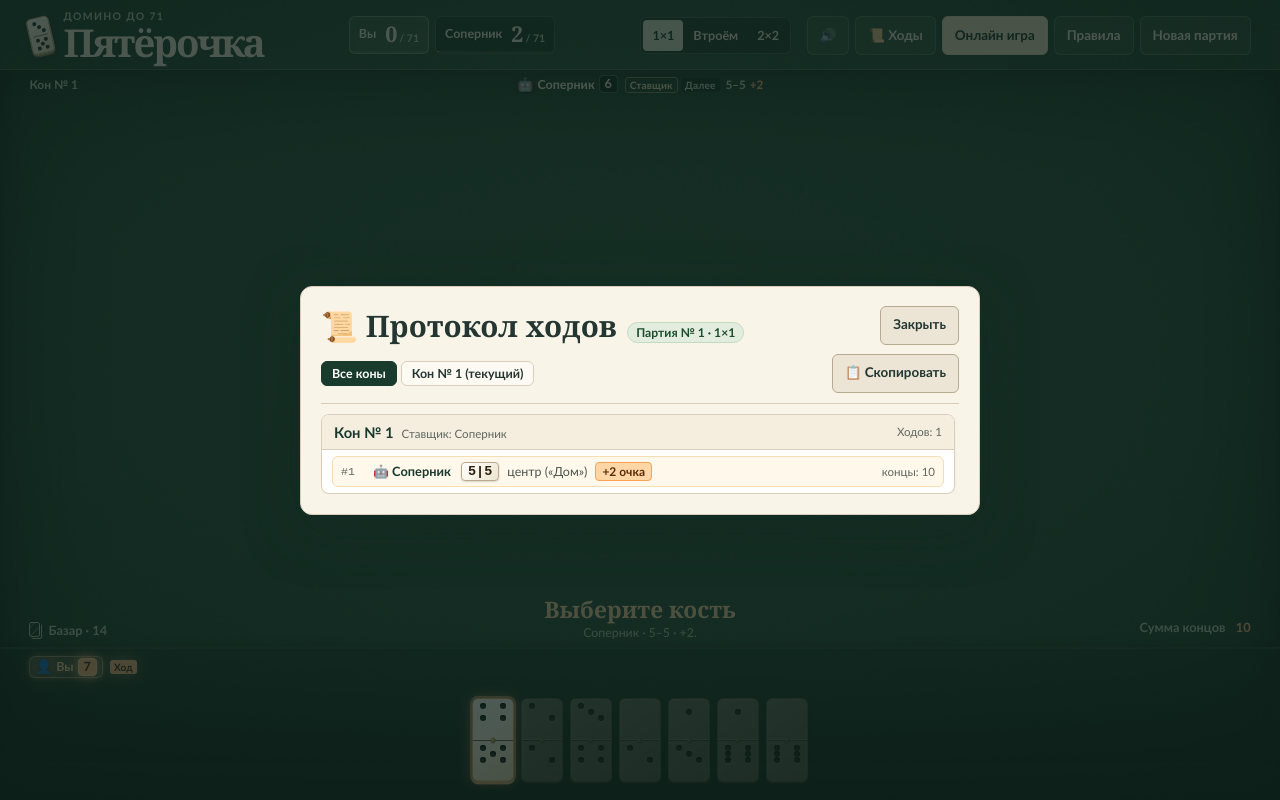
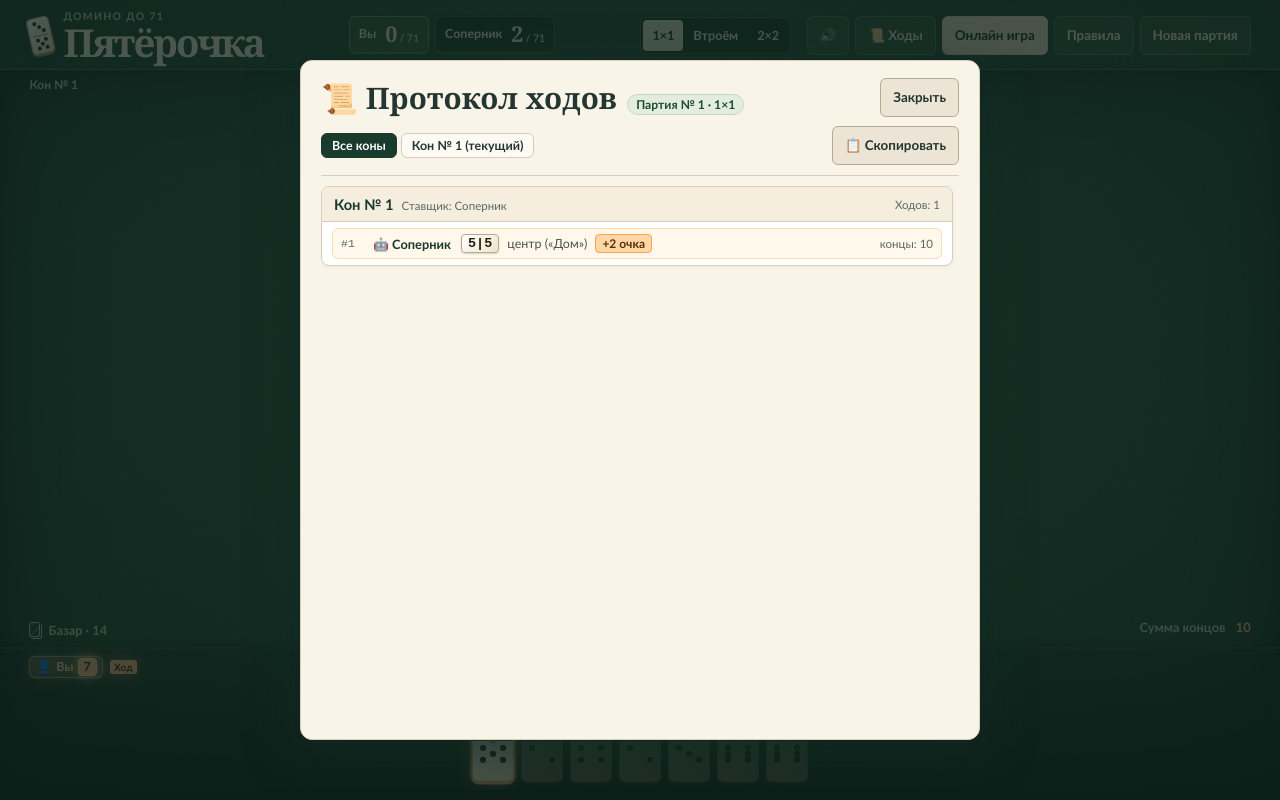
Before and after one commit to qwertynovo2026-dotcom/domino-game, a website: page domino/index.html in a window 1280 px wide. Both pictures are taken after a click on the button "📜 Ходы". Drawn offline with Linux system fonts and the light colour scheme.

Commit message:
\ fix: enable smooth vertical scrolling in protocol dialog across all rounds\

```diff
--- a/domino/app.js
+++ b/domino/app.js
@@ -470,6 +470,7 @@
       allBtn.addEventListener('click', () => {
         activeHistoryRoundFilter = 'all';
         renderHistoryDialogContent();
+        if (historyBodyEl) historyBodyEl.scrollTop = 0;
       });
       tabs.push(allBtn);
 
@@ -482,6 +483,7 @@
         tabBtn.addEventListener('click', () => {
           activeHistoryRoundFilter = round.roundNumber;
           renderHistoryDialogContent();
+          if (historyBodyEl) historyBodyEl.scrollTop = 0;
         });
         tabs.push(tabBtn);
       }
@@ -596,18 +598,24 @@
     historyBodyEl.replaceChildren(...cards);
   }
 
-  function openHistoryDialog() {
+  function openHistoryDialog(filter = null) {
+    if (filter !== null) {
+      activeHistoryRoundFilter = filter;
+    }
     renderHistoryDialogContent();
     try {
       if (!historyDialog.open) historyDialog.showModal();
     } catch {}
     setTimeout(() => {
-      if (historyBodyEl) historyBodyEl.scrollTop = historyBodyEl.scrollHeight;
-    }, 60);
-  }
-
-  historyOpenBtn?.addEventListener('click', openHistoryDialog);
-  turnHistoryBtn?.addEventListener('click', openHistoryDialog);
+      if (historyBodyEl) historyBodyEl.scrollTop = 0;
+    }, 40);
+  }
+
+  historyOpenBtn?.addEventListener('click', () => openHistoryDialog());
+  turnHistoryBtn?.addEventListener('click', () => {
+    const filter = (game?.phase === 'match-over') ? 'all' : (game?.roundNumber ?? 'all');
+    openHistoryDialog(filter);
+  });
 
   historyCopyBtn?.addEventListener('click', async () => {
     const text = buildHistoryPlainText();
--- a/domino/index.html
+++ b/domino/index.html
@@ -5,13 +5,13 @@
   <meta name="viewport" content="width=device-width, initial-scale=1">
   <meta name="theme-color" content="#153a2f">
   <title>Пятёрочка · Домино до 71</title>
-  <link rel="stylesheet" href="style.css?v=2.9">
+  <link rel="stylesheet" href="style.css?v=2.9.1">
   <script defer src="engine.js?v=2.0"></script>
   <script defer src="layout.js?v=2.0"></script>
   <script defer src="sound.js?v=2.7"></script>
   <script defer src="quick-messages.js?v=2.2"></script>
   <script defer src="net.js?v=2.2"></script>
-  <script defer src="app.js?v=2.9"></script>
+  <script defer src="app.js?v=2.9.1"></script>
 </head>
 <body>
   <div class="shell">
--- a/domino/style.css
+++ b/domino/style.css
@@ -1095,10 +1095,16 @@ dialog :focus-visible { outline-color: var(--brick); }
 /* Moves History Protocol Dialog */
 .history-dialog {
   width: min(680px, calc(100% - 20px));
-  max-height: calc(100dvh - 30px);
-  padding: 18px 20px 20px;
+  height: min(85dvh, 720px);
+  max-height: calc(100dvh - 24px);
+  padding: 16px 20px 16px;
   display: flex;
   flex-direction: column;
+  overflow: hidden;
+  box-sizing: border-box;
+}
+.history-dialog .dialog-head {
+  flex: none;
 }
 .history-header-left {
   display: flex;
@@ -1116,6 +1122,7 @@ dialog :focus-visible { outline-color: var(--brick); }
   border: 1px solid #c2dbbe;
 }
 .history-toolbar {
+  flex: none;
   display: flex;
   justify-content: space-between;
   align-items: center;
@@ -1164,15 +1171,31 @@ dialog :focus-visible { outline-color: var(--brick); }
   white-space: nowrap;
 }
 .history-body {
-  flex: 1 1 auto;
+  flex: 1 1 0;
+  min-height: 0;
   overflow-y: auto;
   overscroll-behavior: contain;
   display: flex;
   flex-direction: column;
   gap: 12px;
-  padding-right: 4px;
+  padding-right: 6px;
   scrollbar-width: thin;
-  scrollbar-color: #b7cbac63 transparent;
+  scrollbar-color: #baa88c transparent;
+}
+.history-body::-webkit-scrollbar {
+  width: 8px;
+}
+.history-body::-webkit-scrollbar-track {
+  background: rgba(0, 0, 0, 0.04);
+  border-radius: 4px;
+}
+.history-body::-webkit-scrollbar-thumb {
+  background: #c5b8a1;
+  border-radius: 4px;
+  border: 1.5px solid #f9f4e8;
+}
+.history-body::-webkit-scrollbar-thumb:hover {
+  background: #9d8d73;
 }
 .history-empty-state {
   text-align: center;
```
